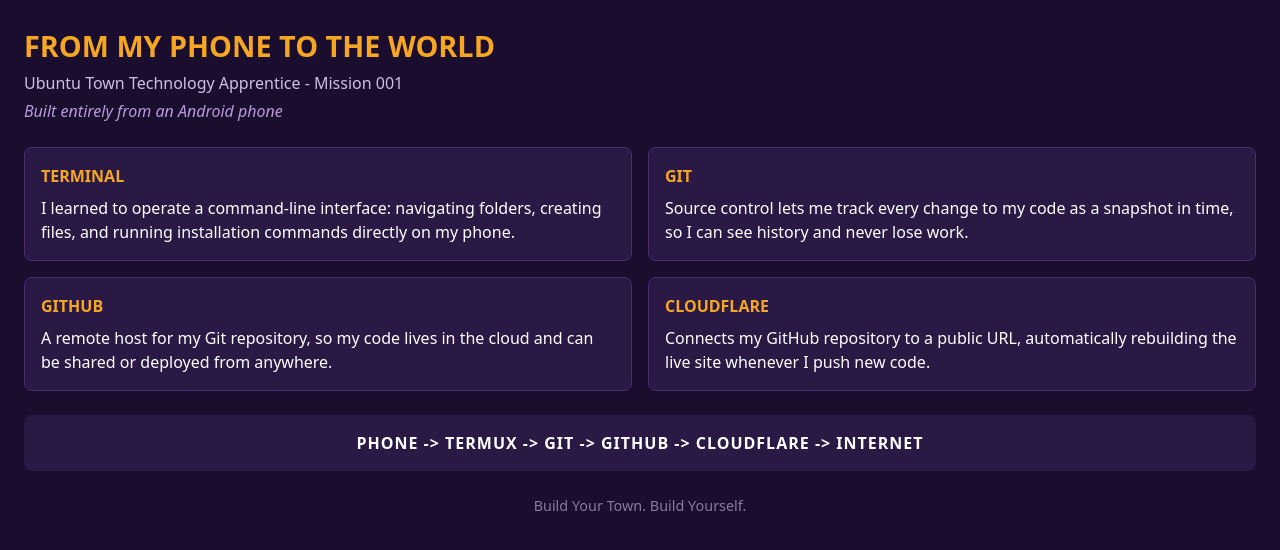
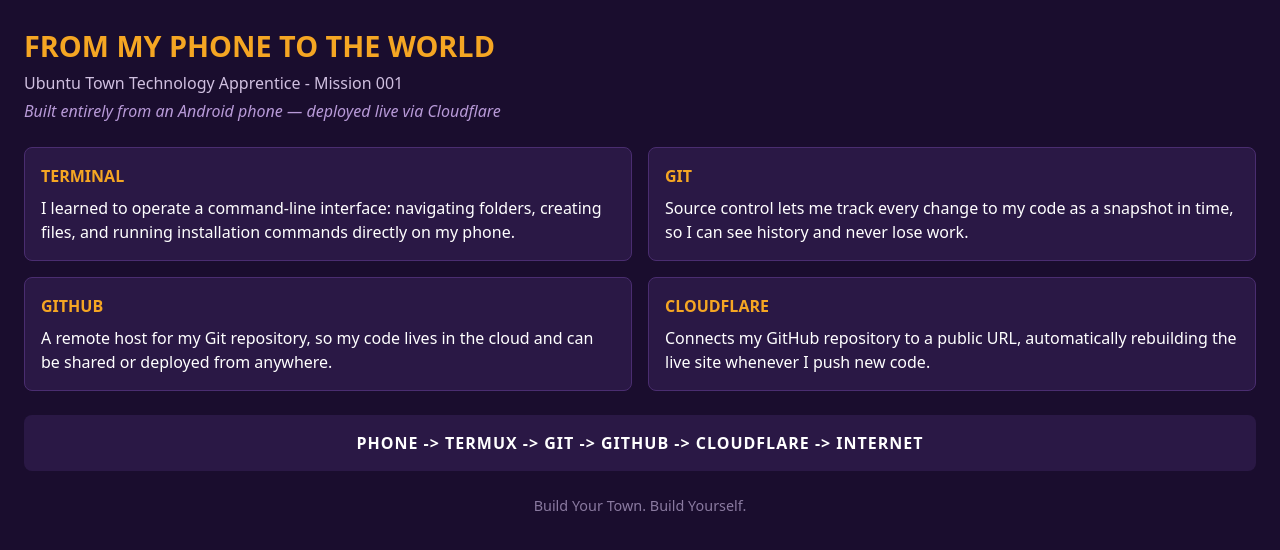
Before and after one commit to Kgosi38/ubuntu-town-mission-001, a plain HTML site: page index.html in a window 1280 px wide. Drawn offline with Linux system fonts and the light colour scheme.

Commit message:
content: update mission 001 deployment

```diff
--- a/index.html
+++ b/index.html
@@ -66,7 +66,7 @@
 <body>
   <h1>FROM MY PHONE TO THE WORLD</h1>
   <p class="identity">Ubuntu Town Technology Apprentice - Mission 001</p>
-  <p class="proof-line">Built entirely from an Android phone</p>
+  <p class="proof-line">Built entirely from an Android phone — deployed live via Cloudflare</p>
 
   <div class="cards">
     <div class="card">
```
